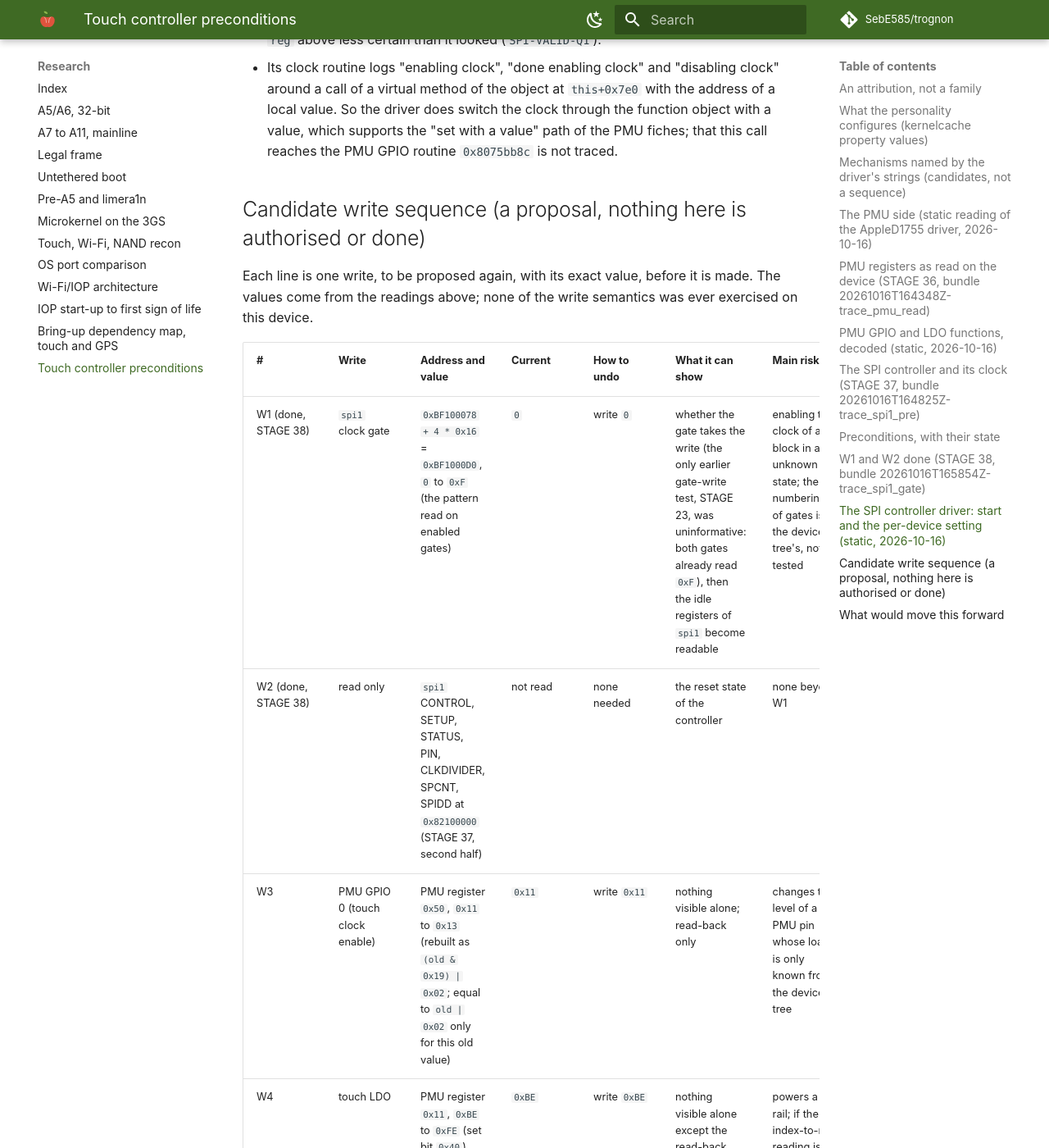
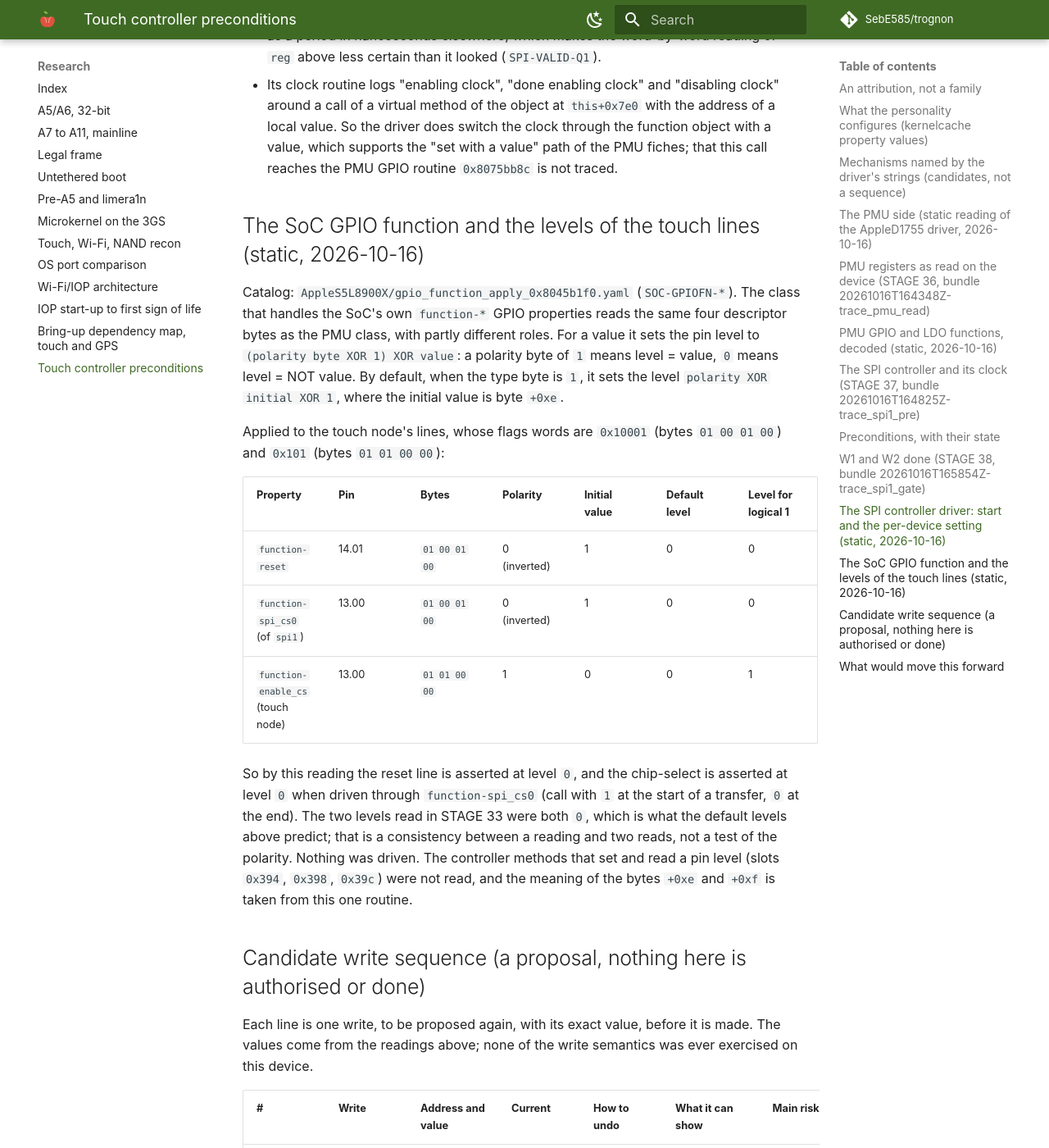
Before and after one commit to SebE585/trognon, an MkDocs documentation site: the page built from docs/research/2026-10-16-touch-n88-preconditions.md, in a window 1280 px wide and 1400 px high, scrolled down 9844 px. Shown: the whole window at 82% size. Built offline with MkDocs 1.6.1 and Material for MkDocs 9.7.7, drawn with Linux system fonts in a browser that asks for light colours; comment, search, counter and statistics services are not loaded; some of the changed text lies outside the part shown.

Commit message:
catalog+research: decode the SoC GPIO function; reset and chip-select read as active low, asserted by default (consistent with STAGE 33)

```diff
--- a/docs/research/2026-10-16-touch-n88-preconditions.md
+++ b/docs/research/2026-10-16-touch-n88-preconditions.md
@@ -209,7 +209,7 @@ decoded), the reset line (level `0`, polarity unknown). Each of these takes a wr
 |---|---|---|
 | Power | `function-power_ldo` through the PMU (`pmu,d1755`, I2C `0x74`) | the PMU **acknowledges its address** on `i2c0` (bus scan, `20261016T152515Z`). Static reading: LDO index 11, enable = bit `0x40` of PMU register `0x11`; not observed on the device, nothing written |
 | Clock enable | `function-clock_enable` through the PMU, pin 0 | device tree and a partial reading of the PMU GPIO code; bit meanings of registers `0x50`..`0x57` not decoded |
-| Reset | GPIO `14.01` | level read `0` once; polarity not established; the personality has a `reset-deassert-high-z` flag whose effect was not read |
+| Reset | GPIO `14.01` | level read `0` once; the descriptor bytes read as an active-low line asserted by default, consistent with that read (`SOC-GPIOFN-003`); the `reset-deassert-high-z` flag's effect was not read |
 | Chip select | GPIO `13.00` (`function-enable_cs`) plus the SPI controller's own select | level read `0` once; role not established |
 | SPI controller | `spi1` at CPU address `0x82100000` (`reg 0x2100000` plus the `0x80000000` offset of `arm-io`) | clock gate `0x16` reads `0` (off) in STAGE 37; with the gate set to `0xF` for a moment (STAGE 38) its idle registers read without a stall (SETUP `0x8`, PIN `0x3`, CLKDIV `1`, others `0`), then the gate was restored |
 | Attention | interrupt `0xb4` on the GPIO interrupt controller | not read, the controller is treated as dangerous |
@@ -315,6 +315,30 @@ traced path):
   switch the clock through the function object with a value, which supports the "set with a value" path
   of the PMU fiches; that this call reaches the PMU GPIO routine `0x8075bb8c` is not traced.
 
+## The SoC GPIO function and the levels of the touch lines (static, 2026-10-16)
+
+Catalog: `AppleS5L8900X/gpio_function_apply_0x8045b1f0.yaml` (`SOC-GPIOFN-*`). The class that handles
+the SoC's own `function-*` GPIO properties reads the same four descriptor bytes as the PMU class, with
+partly different roles. For a value it sets the pin level to `(polarity byte XOR 1) XOR value`: a
+polarity byte of `1` means level = value, `0` means level = NOT value. By default, when the type byte is
+`1`, it sets the level `polarity XOR initial XOR 1`, where the initial value is byte `+0xe`.
+
+Applied to the touch node's lines, whose flags words are `0x10001` (bytes `01 00 01 00`) and `0x101`
+(bytes `01 01 00 00`):
+
+| Property | Pin | Bytes | Polarity | Initial value | Default level | Level for logical 1 |
+|---|---|---|---|---|---|---|
+| `function-reset` | 14.01 | `01 00 01 00` | 0 (inverted) | 1 | 0 | 0 |
+| `function-spi_cs0` (of `spi1`) | 13.00 | `01 00 01 00` | 0 (inverted) | 1 | 0 | 0 |
+| `function-enable_cs` (touch node) | 13.00 | `01 01 00 00` | 1 | 0 | 0 | 1 |
+
+So by this reading the reset line is asserted at level `0`, and the chip-select is asserted at level `0`
+when driven through `function-spi_cs0` (call with `1` at the start of a transfer, `0` at the end). The two
+levels read in STAGE 33 were both `0`, which is what the default levels above predict; that is a
+consistency between a reading and two reads, not a test of the polarity. Nothing was driven. The
+controller methods that set and read a pin level (slots `0x394`, `0x398`, `0x39c`) were not read, and the
+meaning of the bytes `+0xe` and `+0xf` is taken from this one routine.
+
 ## Candidate write sequence (a proposal, nothing here is authorised or done)
 
 Each line is one write, to be proposed again, with its exact value, before it is made. The values
@@ -326,7 +350,7 @@ come from the readings above; none of the write semantics was ever exercised on
 | W2 (done, STAGE 38) | read only | `spi1` CONTROL, SETUP, STATUS, PIN, CLKDIVIDER, SPCNT, SPIDD at `0x82100000` (STAGE 37, second half) | not read | none needed | the reset state of the controller | none beyond W1 |
 | W3 | PMU GPIO 0 (touch clock enable) | PMU register `0x50`, `0x11` to `0x13` (rebuilt as `(old & 0x19) | 0x02`; equal to `old | 0x02` only for this old value) | `0x11` | write `0x11` | nothing visible alone; read-back only | changes the level of a PMU pin whose load is only known from the device tree |
 | W4 | touch LDO | PMU register `0x11`, `0xBE` to `0xFE` (set bit `0x40`), read-modify-write | `0xBE` | write `0xBE` | nothing visible alone except the read-back and possibly the controller's behaviour on SPI | powers a rail; if the index-to-rail reading is wrong, a different rail is switched |
-| W5 | reset line | SoC GPIO `14.01` released to high impedance, then the driver's delay (`0xf`, unit unknown) | level `0` | drive low again | a change on SPI/attention if the controller starts | the polarity and the unit of the delay are unknown |
+| W5 | reset line | SoC GPIO `14.01` released (logical 0, which the descriptor reads as level 1, or high impedance as the personality's flag suggests), then the driver's delay (`0xf`, unit unknown) | level `0` (asserted by the reading) | drive low again | a change on SPI/attention if the controller starts | the polarity rests on a code reading; the unit of the delay is unknown |
 | W6 | first SPI exchange | `spi1` registers, chip select `13.00`; if the `reg` reading above holds, word size 8 and a period of about 124 ns | n/a | n/a | any answer | requires the controller's register layout confirmed on this chip (CLKDIVIDER and PIN undecoded), the `reg` inference confirmed, and the bootloader protocol |
 
 The order that keeps the risk lowest is W1 and then W2, and stopping to read the result before
```
Also changed, not shown: docs/snippets/iop-coverage.en.md (+8 -1 lines), 1 other file.
